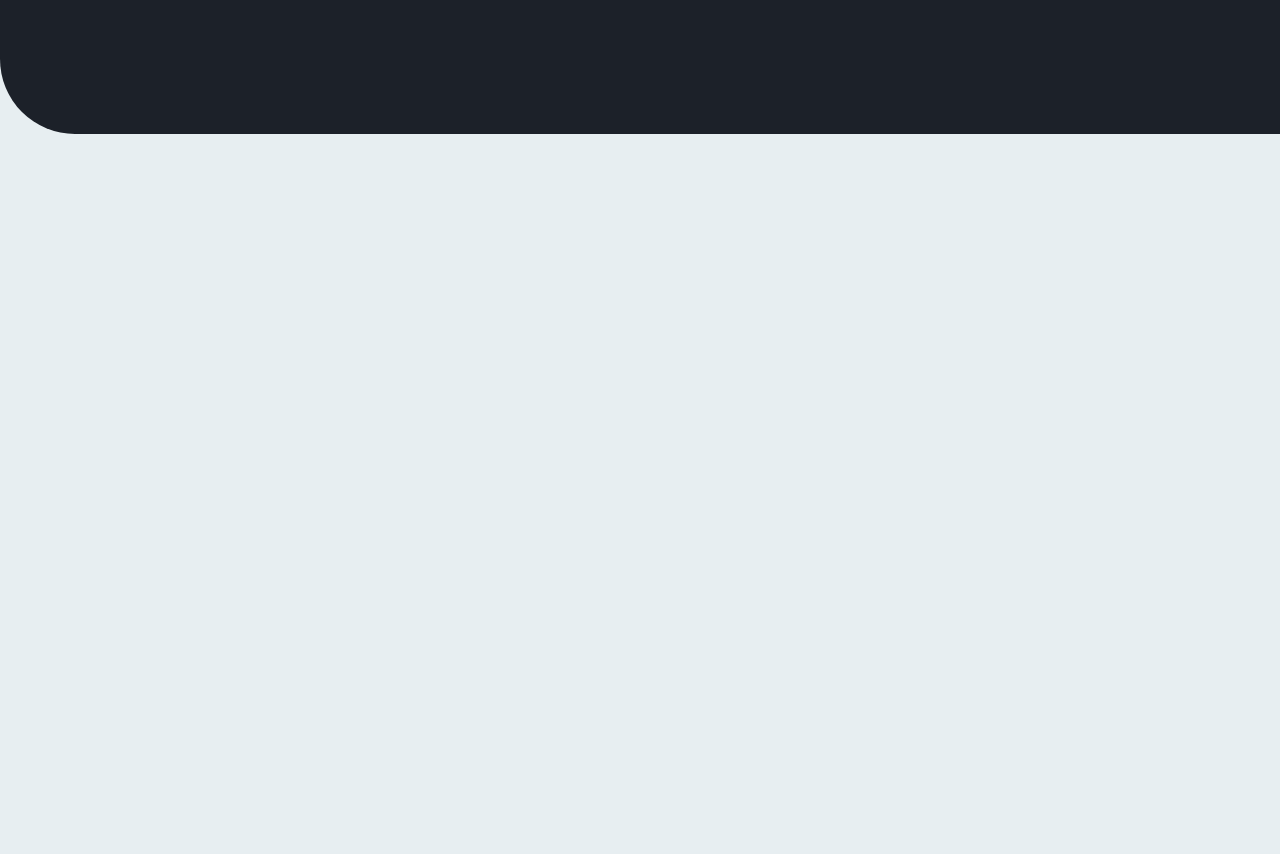
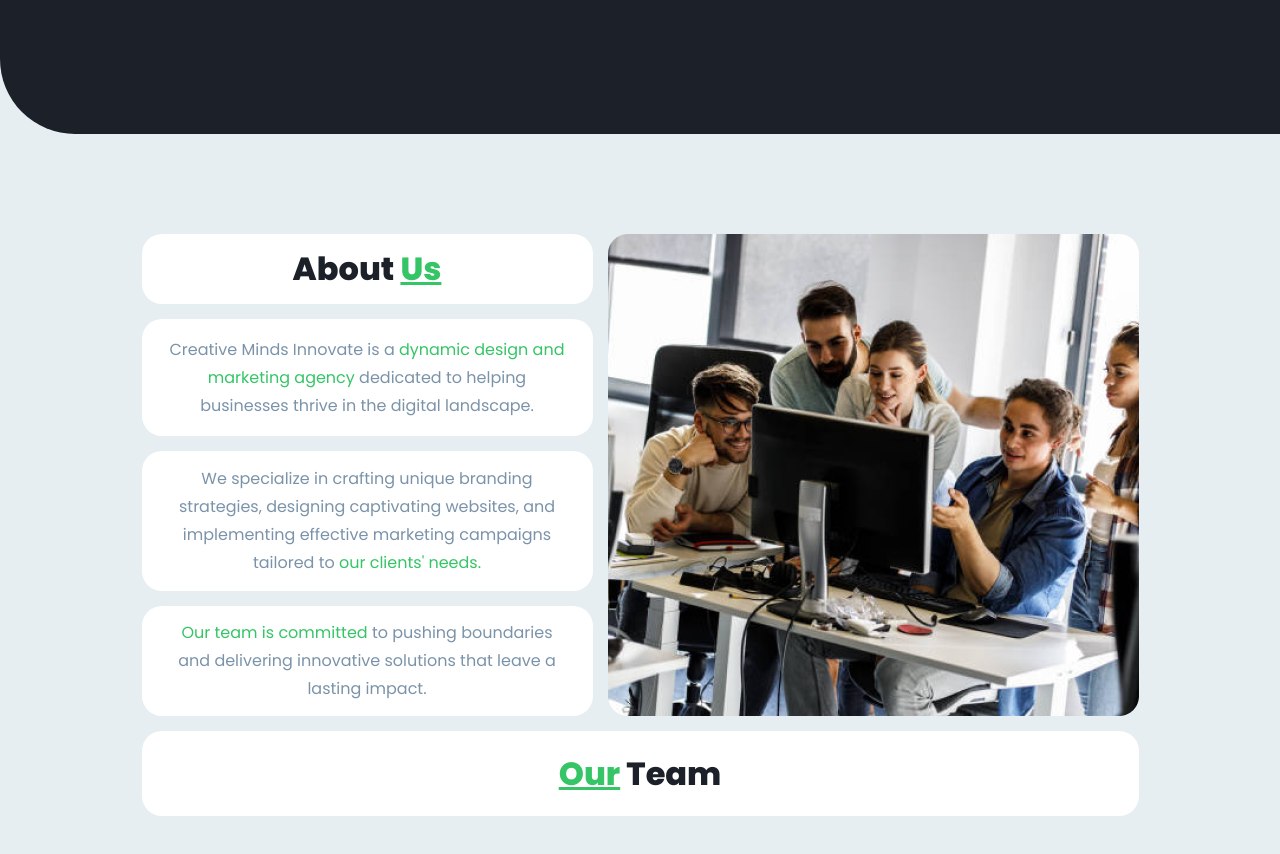
Before and after one commit to devnmarki/Creative-Minds-Innovate, a website built with Vite: page index.html in a window 1280 px wide. Shown: the part 806-1660 px from the top of the page. Before the commit the page ends 940 px from the top, so only its background shows below. Built offline with nearby package versions, Linux system fonts and the light colour scheme.

Commit message:
responsive about us section. TODO: our team section god help me

```diff
--- a/index.html
+++ b/index.html
@@ -43,6 +43,27 @@
       </section>
     </div>
 
+    <section class="about-us">
+      <div class="grid">
+        <div class="about-us__panel header-panel panel-1">
+          <h1>About <span>Us</span></h1>
+        </div>
+        <div class="about-us__panel description-panel panel-2">
+          <p>Creative Minds Innovate is a <span class="green-hl">dynamic design and marketing agency</span> dedicated to helping businesses thrive in the digital landscape.</p>
+        </div>
+        <div class="about-us__panel description-panel panel-3">
+          <p>We specialize in crafting unique branding strategies, designing captivating websites, and implementing effective marketing campaigns tailored to <span class="green-hl">our clients' needs.</span></p>
+        </div>
+        <div class="about-us__panel description-panel panel-4">
+            <p><span class="green-hl">Our team is committed</span> to pushing boundaries and delivering innovative solutions that leave a lasting impact.</p>
+        </div>
+        <img src="./images/about_us_image.png" alt="About Us Image" class="about-us__image">
+        <div class="about-us__panel header-panel panel-5">
+            <h1><span>Our</span> Team</h1>
+        </div>
+      </div>
+    </section>
+
 
     <script type="module" src="/main.js"></script>
   </body>
--- /dev/null
+++ b/scss/about.scss
@@ -0,0 +1,99 @@
+@use "utils/variables" as var;
+@use "utils/mixins" as mix;
+
+.about-us {
+    display: flex;
+    justify-content: center;
+    align-items: center;
+    width: 100%;
+    padding: 40px 18px;
+
+    .grid {
+        width: 100%;
+        height: 100%;
+        display: grid;
+        justify-content: center;
+        grid-template-rows: 70px 142px 189px 110px 297px 85px repeat(3, 329px);
+        gap: 15px;
+    }
+
+    &__panel {
+        display: flex;
+        justify-content: center;
+        align-items: center;
+        background-color: var.$white;
+        border-radius: 20px;
+    }
+
+    .header-panel {
+
+        h1 {
+            font-size: 32px;
+            font-weight: var.$bold;
+            color: var.$black;
+
+            span {
+                text-decoration: underline;
+                color: var.$green;
+            }
+        }
+    }
+
+    .description-panel {
+
+        p {
+            font-size: 1rem;
+            font-weight: var.$regular;
+            color: var.$gray;
+            text-align: center;
+            width: 310px;
+            line-height: 175%;
+        }
+    }
+
+    &__image {
+        width: 327px;
+        height: 297px;
+    }
+}
+
+@include mix.breakpoint(l) {
+    .about-us {
+        padding: 100px 0px;
+
+        .grid {
+            justify-content: center;
+            grid-template-rows: 70px 117px 140px 110px 85px;
+            grid-template-columns: 451px 531px;
+        }
+
+        .panel-2 {
+            grid-row: 2;
+        }
+
+        .panel-3 {
+            grid-row: 3;
+        }
+
+        .panel-4 {
+            grid-row: 4;
+        }
+
+        .description-panel {
+
+            p {
+                width: 404px;
+            }
+        }
+
+        &__image {
+            width: 531px;
+            height: 482px;
+        }
+
+        .panel-5 {
+            grid-row: 5;
+            grid-column: 2 span;
+        }
+    }
+}
--- a/scss/globals.scss
+++ b/scss/globals.scss
@@ -18,3 +18,7 @@
 button {
     cursor: pointer;
 }
+
+.green-hl {
+    color: var.$green;
+}
--- a/scss/hero.scss
+++ b/scss/hero.scss
@@ -18,7 +18,7 @@
     height: 100%;
     margin-top: 40px;
     row-gap: 40px;
-    padding: 0px 23px;
+    padding: 0px 18px;
 
     .primary {
         width: 330px;
@@ -105,6 +105,10 @@
             text-align: start;
         }
 
+        &__header {
+            font-size: 40px;
+        }
+
         &__action-btns {
             button {
                 width: 165px;
--- a/scss/main.scss
+++ b/scss/main.scss
@@ -1,3 +1,4 @@
 @forward "globals";
 @forward "navigation";
 @forward "hero";
+@forward "about";
--- a/scss/navigation.scss
+++ b/scss/navigation.scss
@@ -19,7 +19,7 @@
     align-items: center;
     width: 375px;
     height: 100%;
-    padding: 0px 23px;
+    padding: 0px 18px;
 
     &__logo {
         width: 125px;
```
Also changed, not shown: public/images/about_us_image.png (renamed from public/images/istockphoto-1315432602-612x612 1.png), public/images/istockphoto-1315432602-612x612.jpg (deleted).
